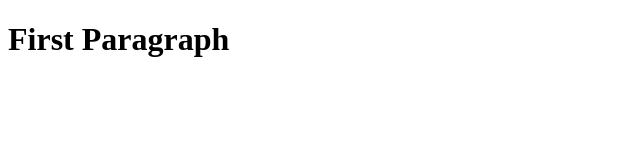
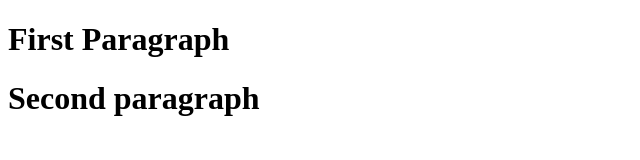
Before and after one commit to qasirdev/git-test, a plain HTML site: page index.html in a window 1280 px wide. Shown: the whole page, without its empty margins (0-640 px from the left). Drawn offline with Linux system fonts and the light colour scheme.

Commit message:
second commit

```diff
--- a/index.html
+++ b/index.html
@@ -8,5 +8,6 @@
 </head>
 <body>
     <h1>First Paragraph</h1>
+    <h1>Second paragraph</h1>
 </body>
 </html>
```
